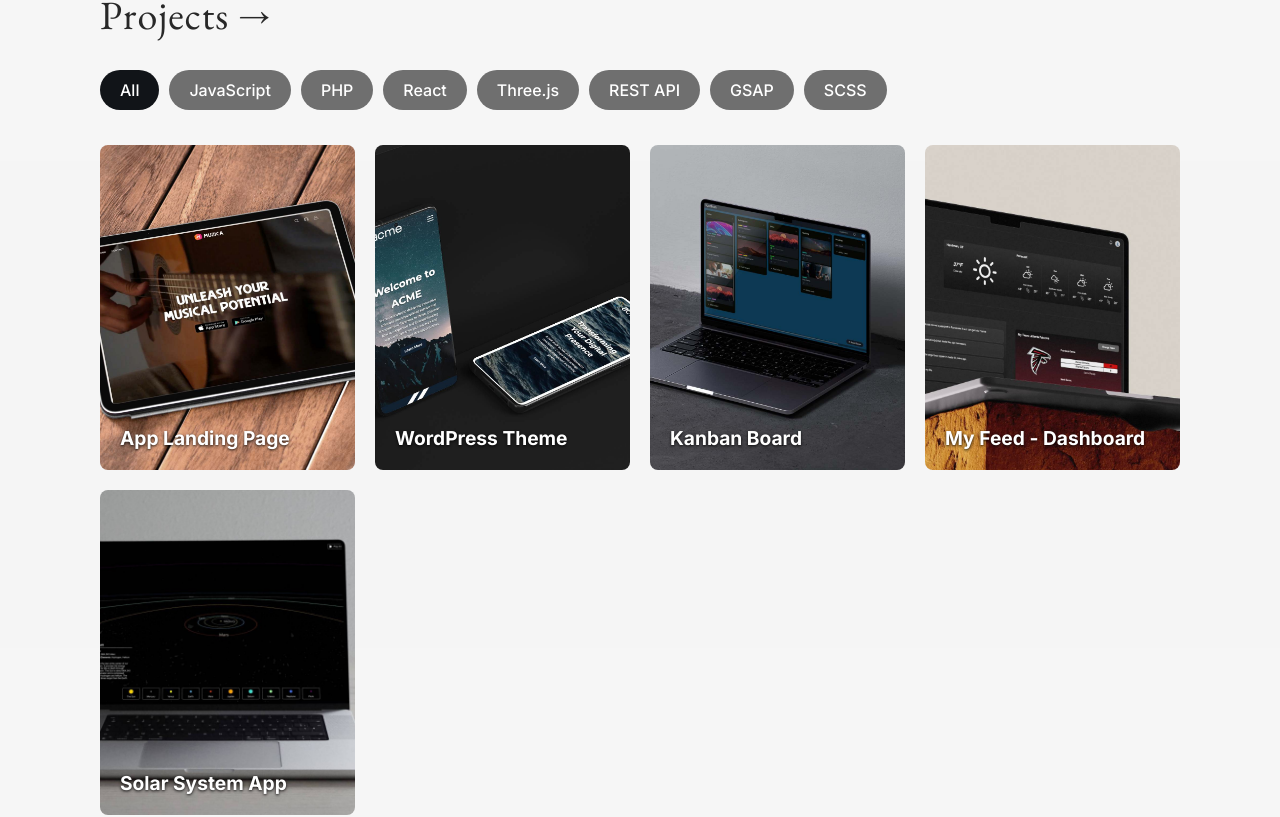
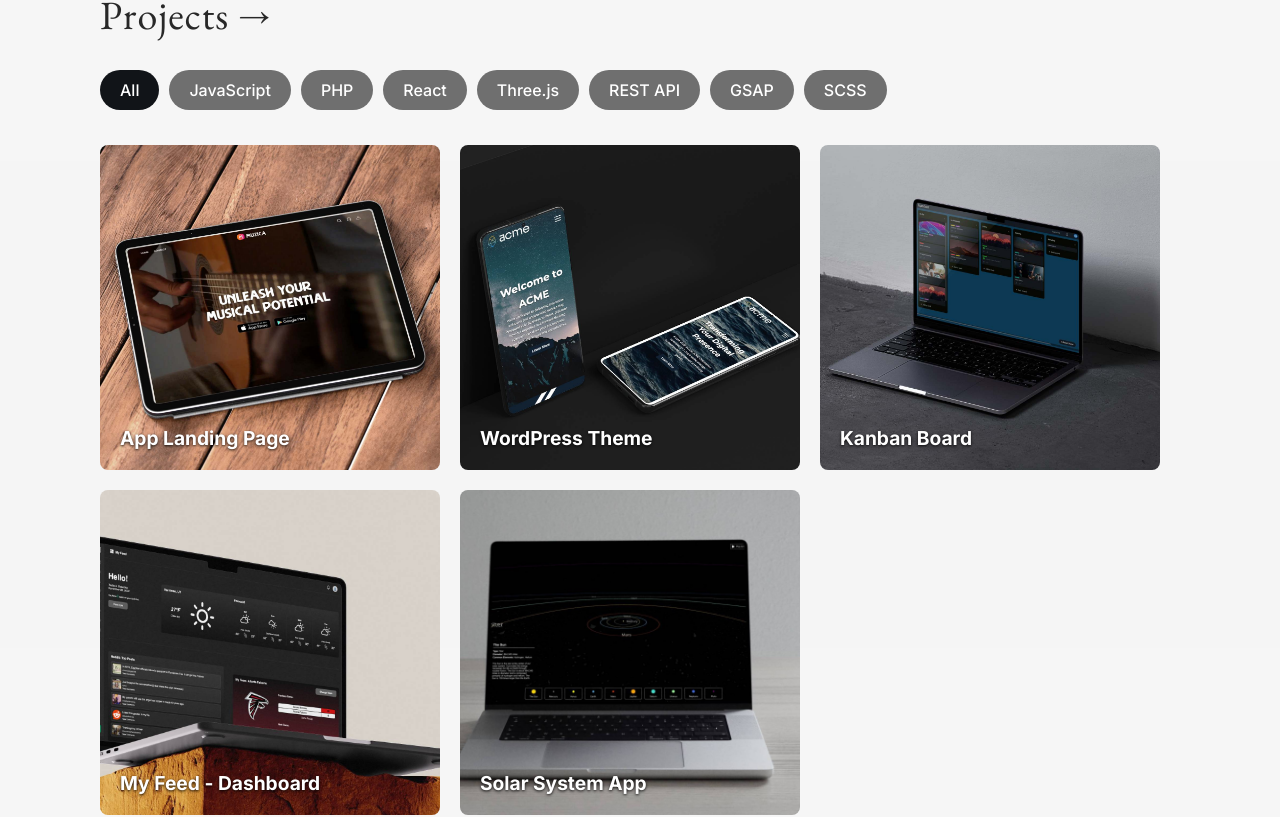
Before and after one commit to camkeyser/Portfolio, a React (Vite) app: page / in a window 1280 px wide. Shown: the part 1886-2703 px from the top of the page. Built offline with nearby package versions, Linux system fonts and the light colour scheme.

Commit message:
Update Projects.scss

```diff
--- a/src/components/Projects/Projects.scss
+++ b/src/components/Projects/Projects.scss
@@ -130,6 +130,12 @@ body .is-compact .fancybox__content {
   }
 }
 
+@media (max-width: 1900px) {
+  #projects .projects-grid>a {
+    flex: 0 0 calc((100% - 60px) / 3);
+  }
+}
+
 @media (max-width: 1500px) {
   .section-transition-top {
     margin-bottom: -13%;
```
